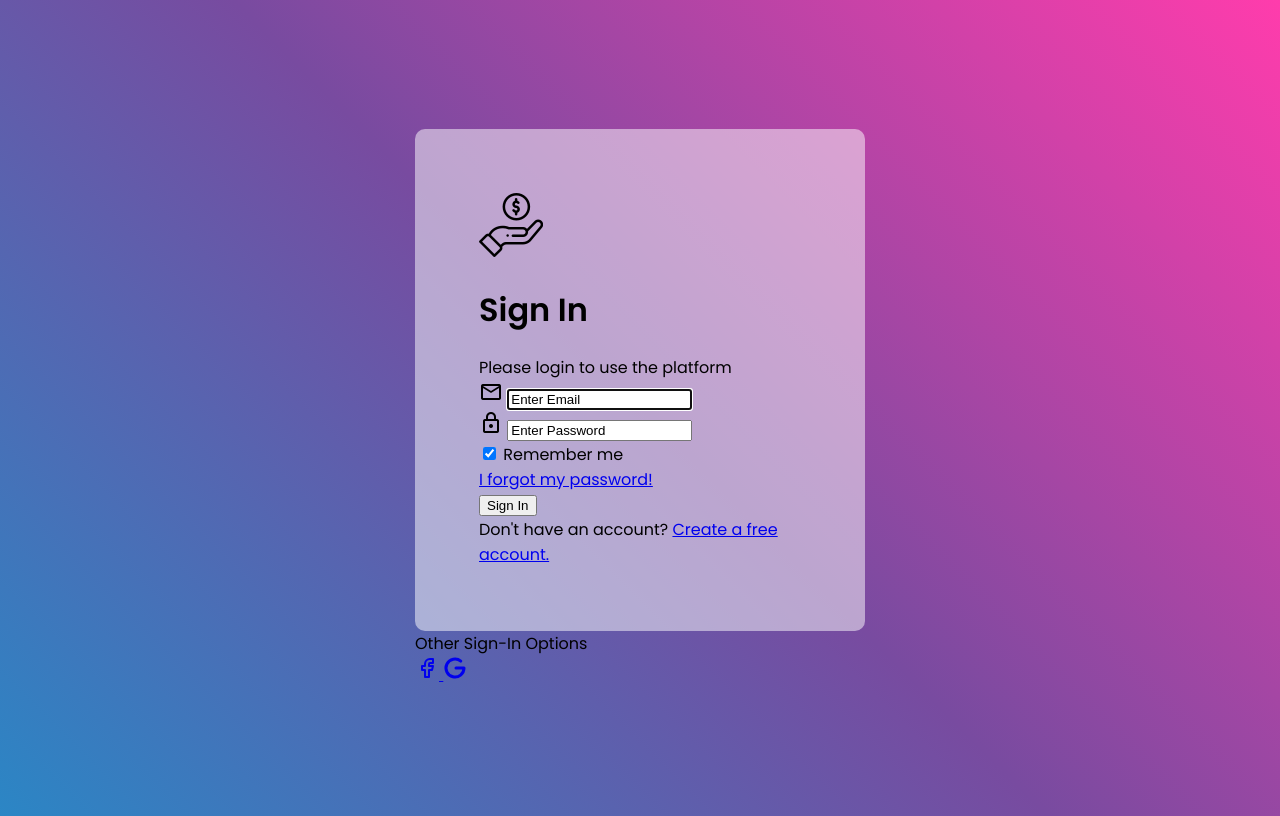
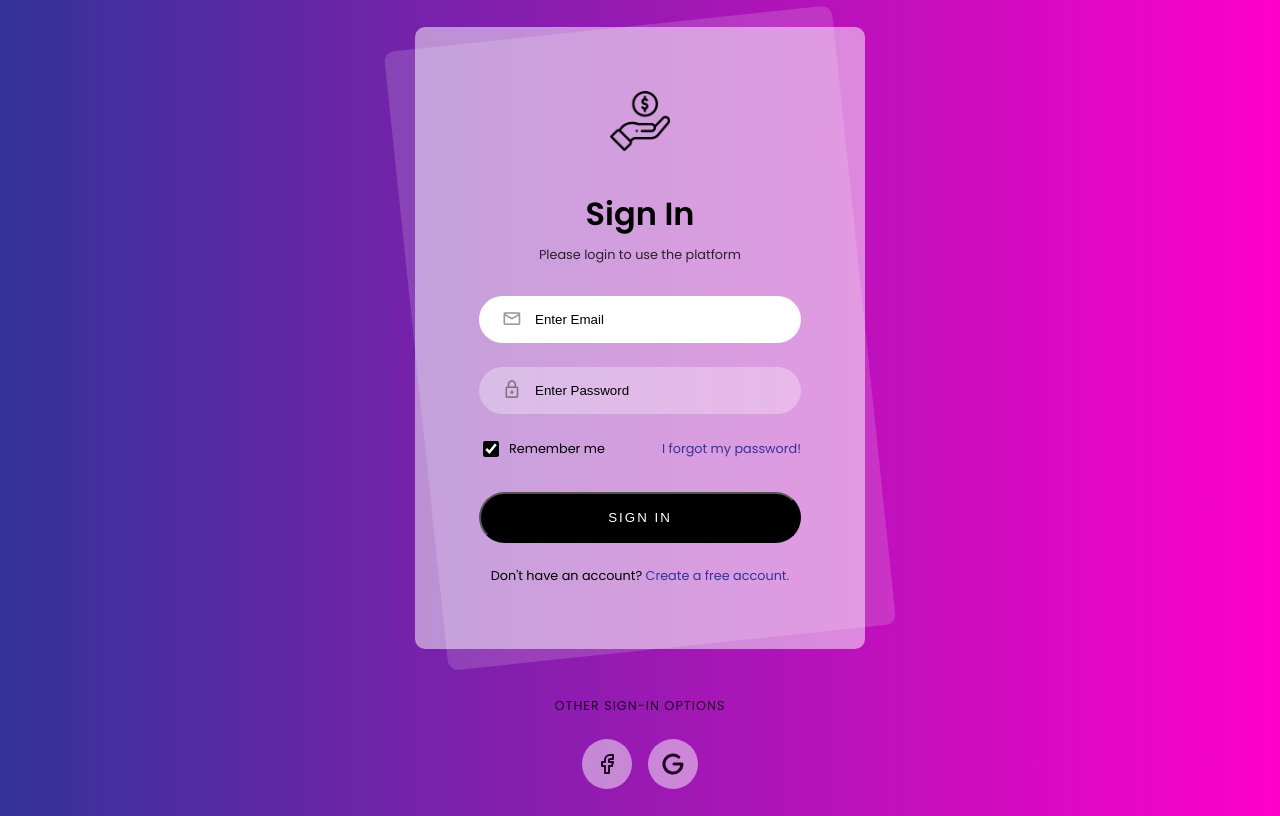
Before and after one commit to Allamymp/financial-Website-Front, a plain HTML site: page index.html in a window 1280 px wide. Drawn offline with nearby package versions, Linux system fonts and the light colour scheme.

Commit message:
css updated

```diff
--- a/styles/style.css
+++ b/styles/style.css
@@ -1,22 +1,216 @@
 @import url("./reset.css");
+
 @import url('https://fonts.googleapis.com/css2?family=Poppins:wght@400;600&display=swap');
 
-body{
-     font-family: 'Poppins', sans-serif;
-     min-height: 100vh;
-     background-color: #FF3CAC;
-     background-image: linear-gradient(225deg, #FF3CAC 0%, #784BA0 50%, #2B86C5 100%);
-     display: flex;
-     align-items: center;
-     justify-content: center;
+body {
+    font-family: 'Poppins', sans-serif;
+    min-height: 100vh;
+    background: linear-gradient(to right, #333399, #ff00cc);
+    display: flex;
+    justify-content: center;
+    align-items: center;
 }
 
-.login-card{
+
+/* Login Card */
+.login-card {
     width: 450px;
-    background: rgba(255,255,255,.5);
+    background: rgba(255, 255, 255, .5);
     padding: 4rem;
     border-radius: 10px;
+    position: relative;
 }
-.login-card::before{
+
+.login-card::before {
+    content: '';
+    position: absolute;
+    inset: 0;
+    background: rgba(255, 255, 255, .15);
+    transform: rotate(-6deg);
+    border-radius: 10px;
+    z-index: -1;
+}
+/* ---------- */
+
+/* Login Card Logo */
+.login-card-logo {
+    margin-bottom: 2rem;
+}
+
+.login-card-logo img {
+    width: 60px;
+}
+/* ---------- */
+
+/* Login Card Standard */
+.login-card-logo,
+.login-card-header,
+.login-card-footer {
+    text-align: center;
+}
+
+.login-card a {
+    text-decoration: none;
+    color: #35339a;
+}
+
+.login-card a:hover {
+    text-decoration: underline;
+}
+/* ---------- */
+
+/* Login Card Header */
+.login-card-header {
+    margin-bottom: 2rem;
+}
+
+.login-card-header h1 {
+    font-size: 2rem;
+    font-weight: 600;
+    margin-bottom: .5rem;
+}
+
+.login-card-header h1+div {
+    font-size: calc(1rem * .8);
+    opacity: .8;
+}
+/* ---------- */
+
+/* Login Card Form */
+.login-card-form {
+    display: flex;
+    flex-direction: column;
+    gap: 1.5rem;
+}
+
+.login-card-form .form-item {
+    position: relative;
+}
+
+.login-card-form .form-item .form-item-icon {
+    position: absolute;
+    top: .82rem;
+    left: 1.4rem;
+    font-size: 1.3rem;
+    opacity: .4;
+}
+
+.login-card-form .checkbox {
+    display: flex;
+    align-items: center;
+    gap: 7px;
+}
+
+.login-card-form .form-item-other {
+    display: flex;
+    align-items: center;
+    justify-content: space-between;
+    font-size: calc(1rem * .8);
+    margin-bottom: .5rem;
+}
+/* ---------- */
+
+/* Login Card Footer */
+.login-card-footer {
+    margin-top: 1.5rem;
+    font-size: calc(1rem * .8);
+}
+/* ---------- */
+
+/* Login Card Form Elements */
+.login-card input[type="text"],
+.login-card input[type="password"],
+.login-card input[type="email"] {
+    border: none;
+    outline: none;
+    background: rgba(255, 255, 255, .3);
+    padding: 1rem 1.5rem;
+    padding-left: calc(1rem * 3.5);
+    border-radius: 100px;
+    width: 100%;
+    transition: background .5s;
+}
+
+.login-card input:focus {
+    background: white;
+}
+
+.login-card input[type="checkbox"] {
+    width: 16px;
+    height: 16px;
+    accent-color: black;
+}
+
+.login-card button {
+    background: black;
+    color: white;
+    padding: 1rem;
+    border-radius: 100px;
+    text-align: center;
+    text-transform: uppercase;
+    letter-spacing: 2px;
+    transition: background .5s;
+}
+
+.login-card button:hover {
+    background-color: rgba(0, 0, 0, 0.85);
+    cursor: pointer;
+}
+/* ---------- */
+
+/* Login Card Social Buttons */
+.login-card-social {
+    display: flex;
+    flex-direction: column;
+    gap: 1.5rem;
+    text-align: center;
+    margin-top: 3rem;
+}
+
+.login-card-social>div {
+    opacity: .8;
+    text-transform: uppercase;
+    letter-spacing: 1px;
+    font-size: calc(1rem * .8);
+}
+
+.login-card-social-btns {
+    display: flex;
+    align-items: center;
+    justify-content: center;
+    gap: 1rem;
+}
+
+.login-card-social-btns a {
+    display: flex;
+    align-items: center;
+    justify-content: center;
+    color: black;
+    width: 50px;
+    height: 50px;
+    background-color: rgba(255, 255, 255, .6);
+    border-radius: 100px;
+    transition: all .5s;
+}
+
+.login-card-social-btns a:hover {
+    background-color: white;
+    transform: scale(1.1);
+}
+/* ---------- */
+
+
+/* Responsive */
+@media (max-width: 768px) {
+
+    body {
+        padding: 2rem 0;
+    }
+
+    .login-card {
+        width: 280px;
+        padding: 2rem;
+    }
 
 }
+/* ---------- */
```
